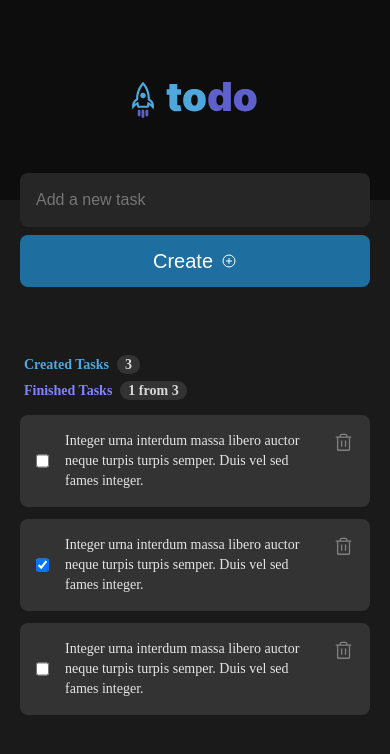
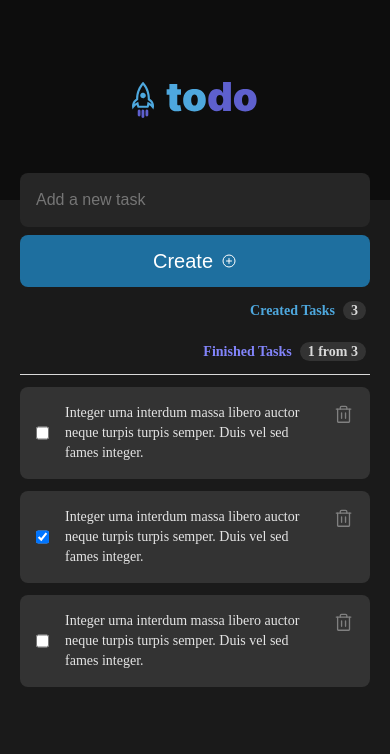
Before and after one commit to ThiagoLG/todo-list, a React (Vite) app: page / in a window 390 px wide. Shown: the top 754 px of the page. Built offline with nearby package versions, Linux system fonts and the light colour scheme.

Commit message:
Applying sticky behaviorto header and input (desktop and mobile views)

```diff
--- a/src/App.module.scss
+++ b/src/App.module.scss
@@ -5,6 +5,9 @@ header {
   height: 12.5rem;
   display: flex;
   justify-content: center;
+
+  position: sticky;
+  top: -4.125rem;
 
   .logo {
     margin-top: 4.5rem;
@@ -21,6 +24,10 @@ main {
   margin: 0 auto;
 
   form {
+    position: sticky;
+    top: 4rem;
+    z-index: 20;
+
     .formGroup {
       margin-top: -1.688rem;
       display: flex;
@@ -72,8 +79,18 @@ main {
 
     .taskHeader {
       display: flex;
+      align-items: flex-end;
       justify-content: space-between;
-      margin-top: 4rem;
+
+      position: sticky;
+      top: 5rem;
+      z-index: 10;
+
+      height: 5.5rem;
+      background: $backgroud-gray;
+      padding: 0.625rem 0;
+      z-index: 10;
+      border-bottom: 1px solid $gray-200;
 
       .infoLabel {
         font-weight: 700;
@@ -137,6 +154,8 @@ main {
     padding: 0 1.25rem 1.25rem 1.25rem;
 
     form {
+      top: 4.5rem;
+
       .formGroup {
         flex-direction: column;
 
@@ -150,6 +169,12 @@ main {
         }
       }
     }
+
+    .taskContainer{
+      .taskHeader{
+        top: 8.75rem;
+      }
+    }
   }
 }
 
@@ -158,6 +183,7 @@ main {
     .taskContainer {
       .taskHeader {
         flex-direction: column;
+        top: 11.5rem;
 
         .infoLabel {
           padding: 0.25rem;
```
